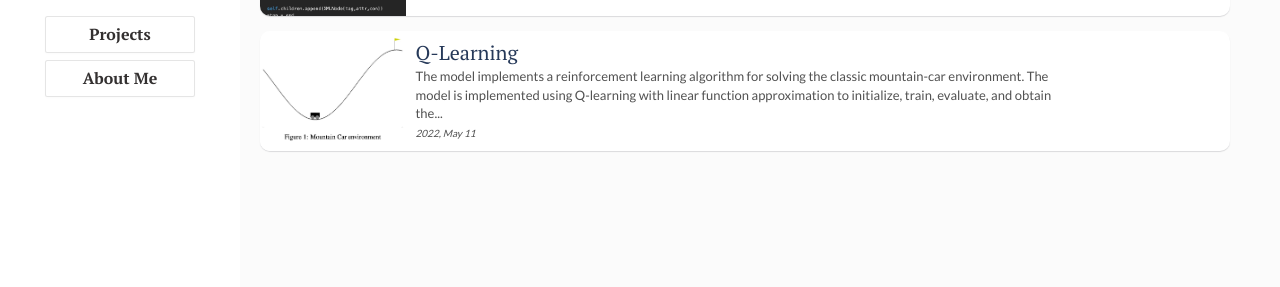
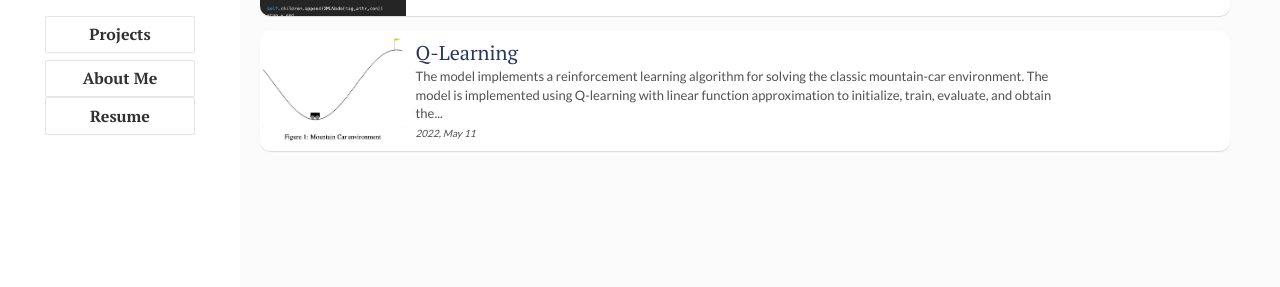
Before and after one commit to Cconnerney/cconnerney.github.io, a Jekyll site: the page built from index.html, in a window 1280 px wide. Shown: the part 239-526 px from the top of the page. Built offline with Jekyll 4.4.1, drawn with Linux system fonts in a browser that asks for light colours; nearby versions of some CDN libraries; library files that are not in the unit come from our copies; the list of posts is cut into pages by our own code.

Commit message:
Update main.html

```diff
--- a/_layouts/main.html
+++ b/_layouts/main.html
@@ -16,6 +16,9 @@ layout: default
     </div>
     <div align="center">
     <a href="/about" class="button-6">About Me</a>
+    <div align="center" style="padding:0 .5em .5em">
+    <a href="/resume" class="button-6">Resume</a>
+    </div>
     </div>
 
   </header> <!-- End Header -->
```
